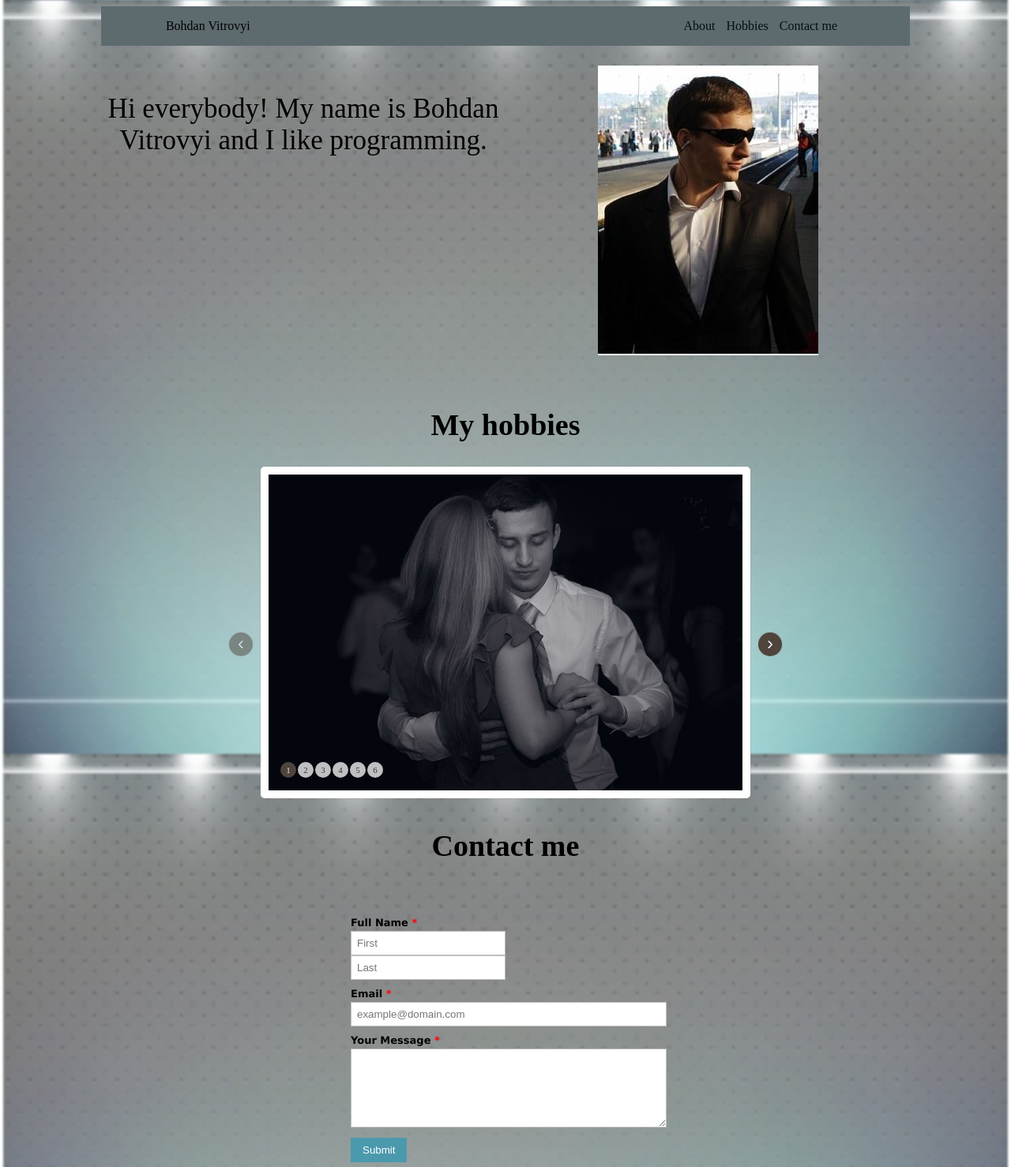
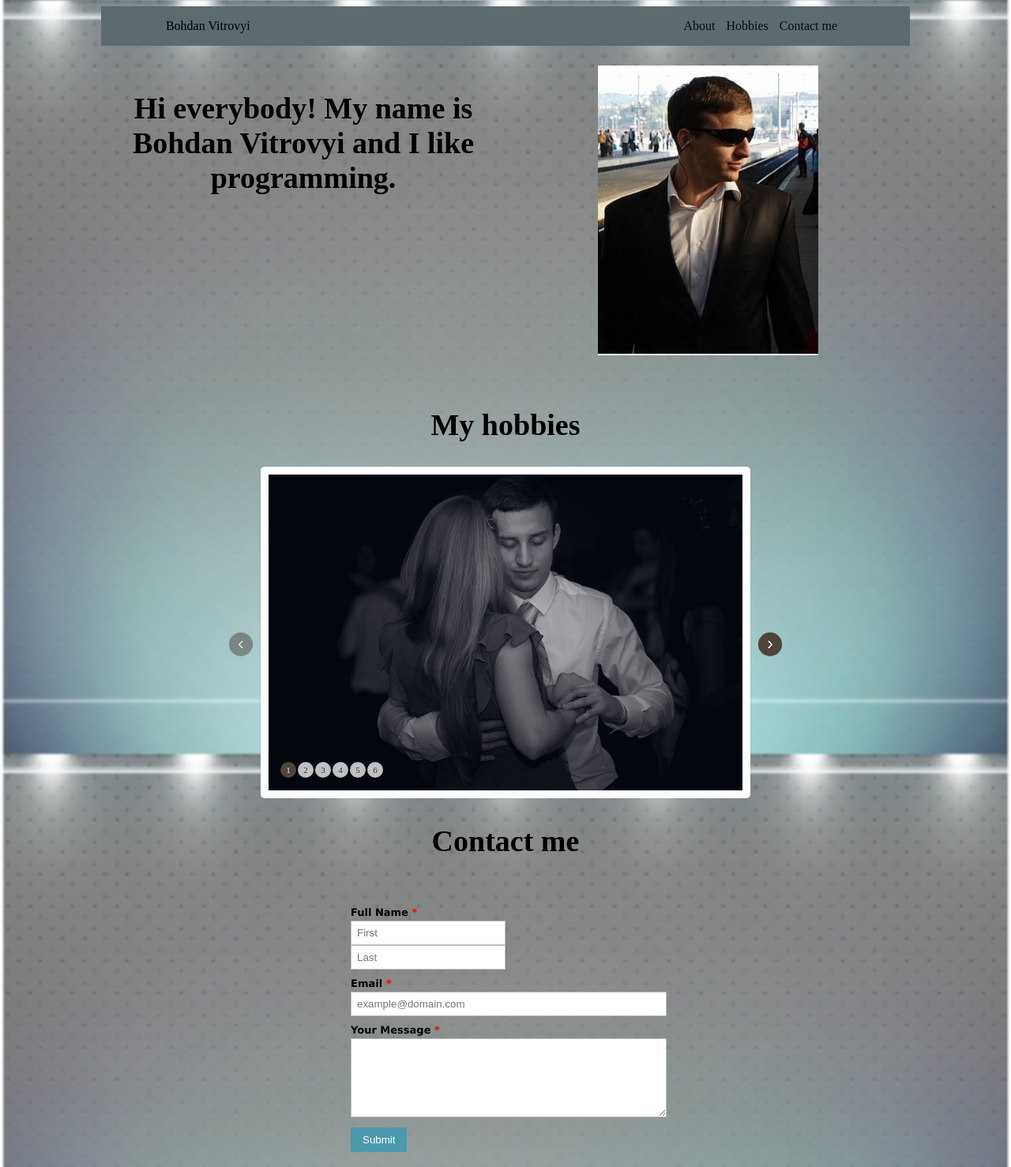
Before and after one commit to vitrovyi/personalwebsite, a plain HTML site: page index.html in a window 1280 px wide. Shown: the top 1478 px of the page at 79% size. Drawn offline with Linux system fonts and the light colour scheme.

Commit message:
validator

```diff
--- a/css/index.css
+++ b/css/index.css
@@ -25,8 +25,6 @@ html {
 .navitem {
   margin-right: 10px;
   text-decoration: none;
-
-
 }
 .container {
   max-width: 1024px;
@@ -43,7 +41,8 @@ html {
   text-align: center;
   font-size: 35px;
 }
-h1 {
+
+h1, h2 {
   text-align: center;
   font-size: 38px;
 }
--- a/index.html
+++ b/index.html
@@ -19,7 +19,7 @@
         <section class="container">
             <article class="clearfix">
                 <div class="half">
-                    <p>Hi everybody! My name is Bohdan Vitrovyi and I like programming.</p>
+                    <h2>Hi everybody! My name is Bohdan Vitrovyi and I like programming.</h2>
                 </div>
                 <div class="half">
                     <img src="images/bohdancostume.jpg" alt="Man with glasses and costume">
@@ -40,11 +40,11 @@
                         </div>
                         <a href="#" class="jcarousel-control-prev">&lsaquo;</a>
                         <a href="#" class="jcarousel-control-next">&rsaquo;</a>
-                        <p class="jcarousel-pagination"</p>
+                        <p class="jcarousel-pagination"></p>
                     </div>
             </div>
             <section>
-                <h1>Contact me</h1>
+                <h2>Contact me </h2>
                 <form action="https://formspree.io/bogwind@gmail.com" method="POST">
                     <ul class="form-style-1">
                         <li><label>Full Name <span class="required">*</span></label>
```
